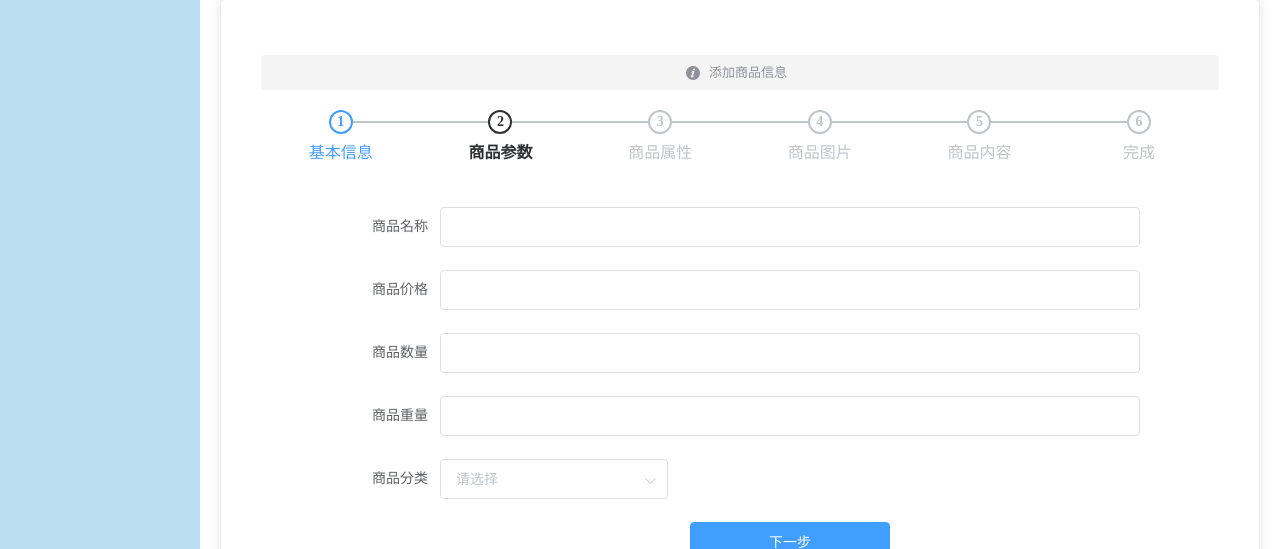
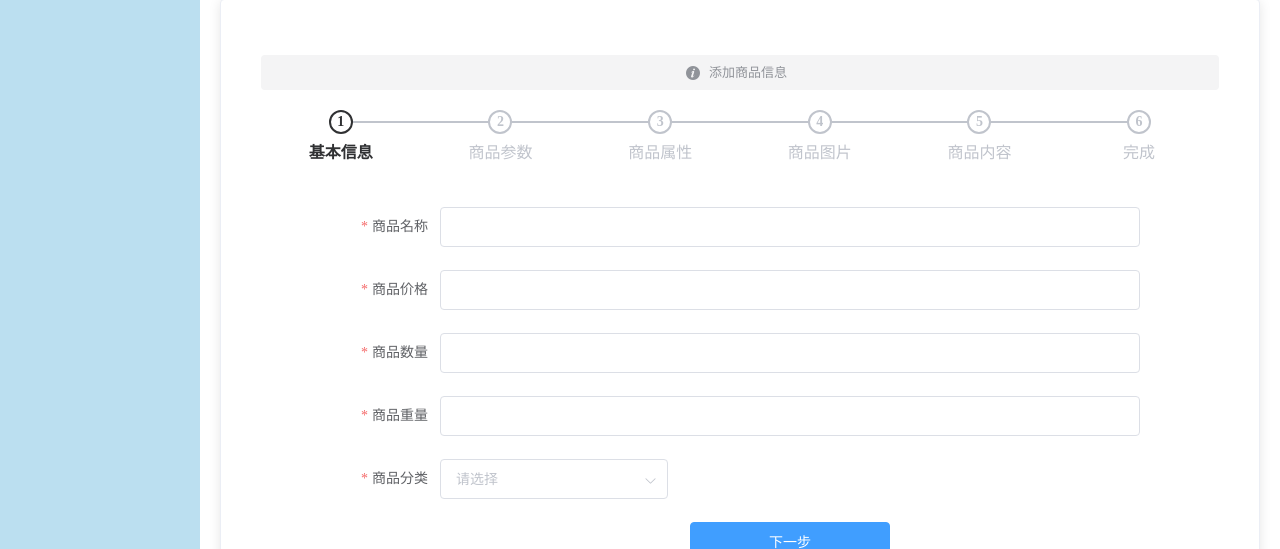
Before and after one commit to zy5945/shop_vue, a Vue app: page /#/goods/add in a window 1280 px wide. Shown: the part 116-665 px from the top of the page. Built offline with nearby package versions, Linux system fonts and the light colour scheme; no server answers; sample sign-in values are in the browser's storage.

Commit message:
'good-add-step'

```diff
--- a/src/components/Add.vue
+++ b/src/components/Add.vue
@@ -15,35 +15,35 @@
               center
               :closable="false">
       </el-alert>
-      <el-steps :active="1" align-center>
+      <el-steps :active="stepActive" align-center finish-status="success">
         <el-step v-for="(item,i) in steps" :title="item.title" :key="i"></el-step>
       </el-steps>
       <div id="fillInfo">
         <div class="active boxs" :data-index="0">
-          <el-form :data="addFrom" label-width="100px" style="width:800px">
+          <el-form :model="addForm" label-width="100px" style="width:800px" :rules="rules" ref="addForm">
             <el-form-item prop="goods_name" label="商品名称">
-              <el-input v-model="addFrom.goods_name"></el-input>
+              <el-input v-model="addForm.goods_name"></el-input>
             </el-form-item>
             <el-form-item prop="goods_price" label="商品价格">
-              <el-input v-model="addFrom.goods_price"></el-input>
+              <el-input v-model="addForm.goods_price"></el-input>
             </el-form-item>
             <el-form-item prop="goods_number" label="商品数量">
-              <el-input v-model="addFrom.goods_number"></el-input>
+              <el-input v-model="addForm.goods_number"></el-input>
             </el-form-item>
             <el-form-item prop="goods_weight" label="商品重量">
-              <el-input v-model="addFrom.goods_weight"></el-input>
+              <el-input v-model="addForm.goods_weight"></el-input>
             </el-form-item>
-            <el-form-item label="商品分类">
+            <el-form-item label="商品分类" prop="selectedKeys">
               <el-cascader
                       expandTrigger="hover"
-                      v-model="selectedKeys"
+                      v-model="addForm.selectedKeys"
                       :options="cataList"
                       :props="cataProps"
                       clearable>
               </el-cascader>
             </el-form-item>
             <el-form-item style="text-align: center">
-              <el-button type="primary" @click="nextStep1" class="next-step">下一步</el-button>
+              <el-button type="primary" @click="nextStep1('addForm')" class="next-step">下一步</el-button>
             </el-form-item>
           </el-form>
         </div>
@@ -76,9 +76,12 @@
           <el-form>
             <el-form-item style="text-align: center">
               <el-button type="primary" @click="preStep" class="pre-step">上一步</el-button>
-              <el-button type="primary" @click="nextStep5" class="next-step">下一步</el-button>
+              <el-button type="primary" @click="nextStep5" class="next-step">提交</el-button>
             </el-form-item>
           </el-form>
+        </div>
+        <div class="boxs" :data-index="5">商品内容
+          完成！静待跳转。。。
         </div>
       </div>
     </el-card>
@@ -100,8 +103,26 @@
                     {title: '商品内容'},
                     {title: '完成'},
                 ],
-                addFrom: {},
-                selectedKeys: [],
+                addForm: {
+                    selectedKeys: [],
+                },
+                rules: {
+                    goods_name: [
+                        { required: true, message: '请输入活动名称', trigger: 'blur' }
+                    ],
+                    goods_price: [
+                        {required: true, message: '请输入活动名称', trigger: 'blur'}
+                    ],
+                    goods_number: [
+                        {required: true, message: '请输入活动名称', trigger: 'blur' }
+                    ],
+                    goods_weight: [
+                        {required: true, message: '请输入活动名称', trigger: 'blur' }
+                    ],
+                    selectedKeys:[
+                        {required: true, message: '请输入活动名称', trigger: 'change' }
+                    ]
+                },
                 cataList: [],
                 cataProps: {
                     value: 'cat_id',
@@ -128,9 +149,18 @@
                 $(`.boxs`).removeClass('active')
                 $(`.boxs[data-index=${_this.step}]`).addClass('active')
             },
-            nextStep1() {
-                this.step = 1;
-                this.showBox()
+            nextStep1(addForm) {
+                console.log(this.$refs);
+                this.$refs[addForm].validate((valid) => {
+                    if (valid) {
+                        this.step = 1;
+                        this.showBox()
+                    } else {
+                        this.$message.error('请补全基本信息！')
+                        return false;
+                    }
+                });
+
             },
             nextStep2() {
                 this.step = 2;
@@ -146,6 +176,10 @@
             },
             nextStep5() {
                 this.step = 5;
+                const _this=this;
+                setTimeout(()=>{
+                    _this.step=6
+                },500)
                 this.showBox()
             },
             preStep() {
@@ -153,7 +187,11 @@
                 this.showBox()
             }
         },
-
+        computed:{
+            stepActive(){
+                return this.step;
+            }
+        }
     }
 </script>
 
```
